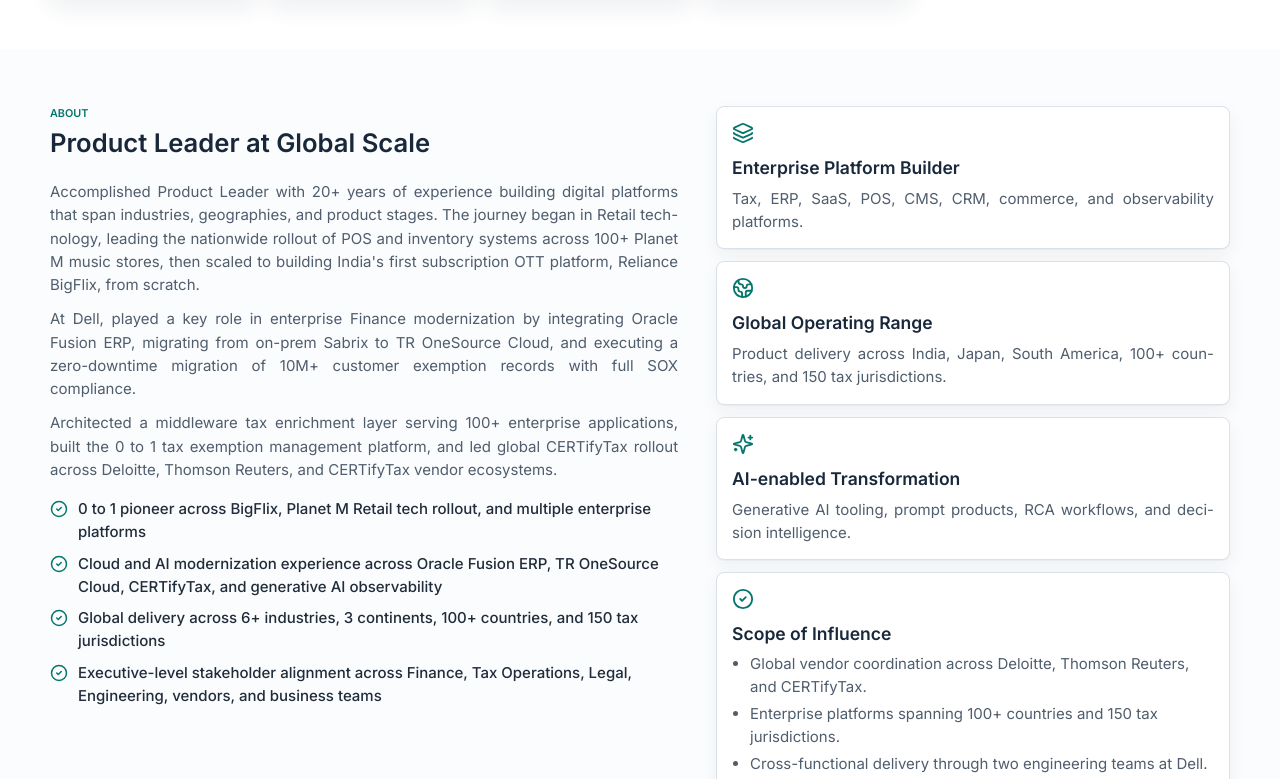
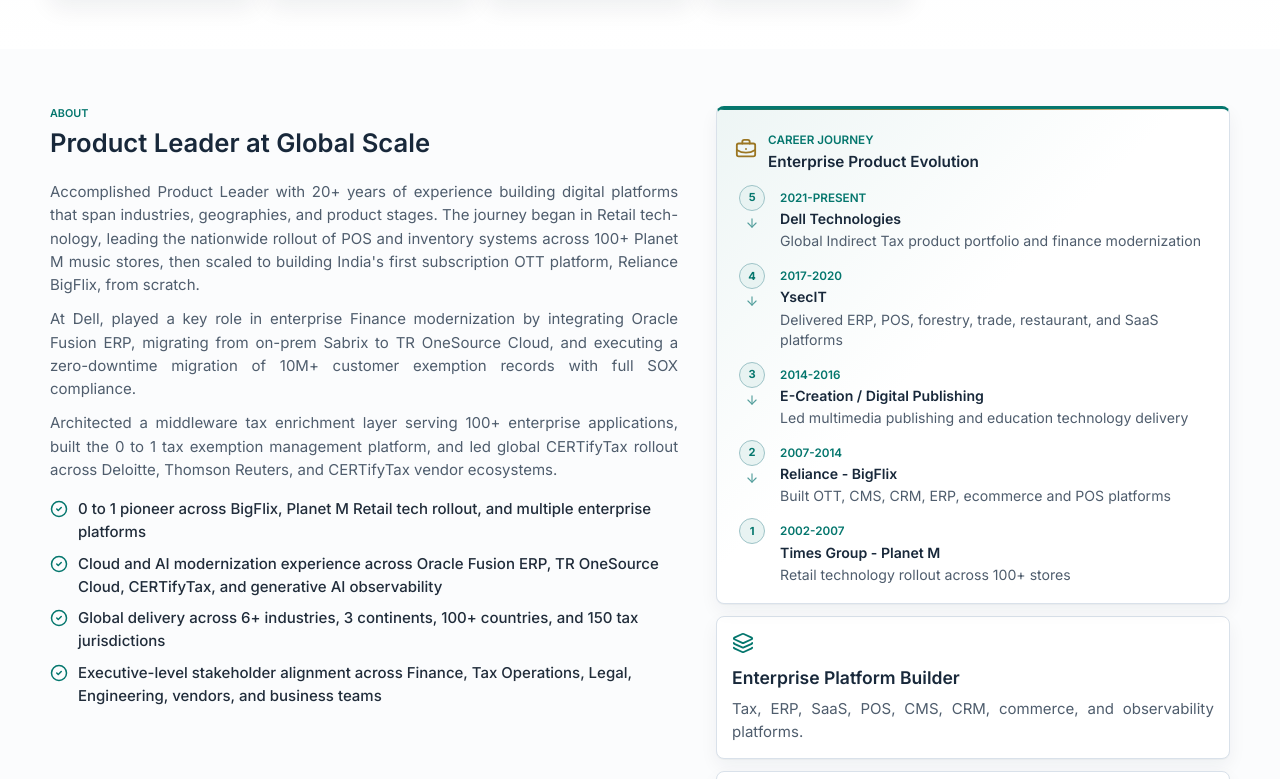
Before and after one commit to vijayshagunkumar/vijayshagunkumar.github.io, a React (Vite) app: page / in a window 1280 px wide. Shown: the part 701-1480 px from the top of the page. Built offline with nearby package versions, Linux system fonts and the light colour scheme.

Commit message:
Refine about career journey layout

```diff
--- a/src/components/About.tsx
+++ b/src/components/About.tsx
@@ -1,4 +1,4 @@
-import { CheckCircle2, Globe2, Layers3, Sparkles } from "lucide-react";
+import { ArrowDown, BriefcaseBusiness, CheckCircle2, Globe2, Layers3, Sparkles } from "lucide-react";
 import { journey, profile, scopeOfInfluence } from "../data/profile";
 import { SectionHeader } from "./SectionHeader";
 
@@ -9,6 +9,8 @@
 ];
 
 export function About() {
+  const descendingJourney = [...journey].reverse();
+
   return (
     <section id="about" className="section">
       <div className="wrap two-column">
@@ -28,6 +30,30 @@
           </ul>
         </div>
         <div className="stack">
+          <div className="timeline-card journey-card">
+            <div className="journey-card-head">
+              <BriefcaseBusiness size={22} />
+              <div>
+                <span>Career Journey</span>
+                <h3>Enterprise Product Evolution</h3>
+              </div>
+            </div>
+            <div className="journey-flow">
+              {descendingJourney.map((item, index) => (
+                <div className="journey-step" key={item.period}>
+                  <div className="journey-marker">
+                    <span>{descendingJourney.length - index}</span>
+                    {index < descendingJourney.length - 1 ? <ArrowDown size={14} /> : null}
+                  </div>
+                  <div>
+                    <span>{item.period}</span>
+                    <strong>{item.company}</strong>
+                    <p>{item.role}</p>
+                  </div>
+                </div>
+              ))}
+            </div>
+          </div>
           {cards.map((card) => (
             <article className="mini-card" key={card.title}>
               <card.icon size={22} />
@@ -44,16 +70,6 @@
               ))}
             </ul>
           </article>
-          <div className="timeline-card">
-            <h3>Career Journey</h3>
-            {journey.map((item) => (
-              <div className="journey-row" key={item.period}>
-                <span>{item.period}</span>
-                <strong>{item.company}</strong>
-                <p>{item.role}</p>
-              </div>
-            ))}
-          </div>
         </div>
       </div>
     </section>
--- a/src/styles/components.css
+++ b/src/styles/components.css
@@ -598,6 +598,8 @@
 }
 
 .journey-row span,
+.journey-card-head span,
+.journey-step span,
 .experience-meta,
 .project-topline,
 .compact-card span {
@@ -617,6 +619,101 @@
   margin: 3px 0 0;
   color: var(--muted);
   font-size: 1rem;
+}
+
+.journey-card {
+  position: relative;
+  overflow: hidden;
+  padding: 18px;
+  border-top: 3px solid var(--accent);
+  background:
+    linear-gradient(135deg, color-mix(in srgb, var(--accent) 7%, var(--surface)) 0%, var(--surface) 46%),
+    var(--surface);
+}
+
+.journey-card::before {
+  content: "";
+  position: absolute;
+  inset: 0 0 auto;
+  height: 1px;
+  background: linear-gradient(90deg, var(--accent), var(--accent-2), transparent);
+}
+
+.journey-card-head {
+  display: flex;
+  gap: 11px;
+  align-items: center;
+  margin-bottom: 14px;
+}
+
+.journey-card-head svg {
+  flex: 0 0 auto;
+  color: var(--accent-2);
+}
+
+.journey-card-head h3 {
+  margin: 3px 0 0;
+  color: var(--heading);
+  font-size: 1.02rem;
+  line-height: 1.16;
+  font-weight: 600;
+}
+
+.journey-flow {
+  display: grid;
+  gap: 0;
+}
+
+.journey-step {
+  display: grid;
+  grid-template-columns: 34px 1fr;
+  gap: 11px;
+  padding: 0 0 12px;
+}
+
+.journey-step:last-child {
+  padding-bottom: 0;
+}
+
+.journey-marker {
+  display: grid;
+  justify-items: center;
+  align-content: start;
+  gap: 5px;
+}
+
+.journey-marker span {
+  width: 26px;
+  height: 26px;
+  display: grid;
+  place-items: center;
+  border: 1px solid color-mix(in srgb, var(--accent) 28%, var(--border));
+  border-radius: 999px;
+  background: color-mix(in srgb, var(--accent) 9%, var(--surface));
+  color: var(--accent);
+  font-size: 0.74rem;
+  font-weight: 700;
+}
+
+.journey-marker svg {
+  color: color-mix(in srgb, var(--accent) 62%, var(--border));
+}
+
+.journey-step strong {
+  display: block;
+  margin-top: 2px;
+  color: var(--heading);
+  font-size: 0.94rem;
+  line-height: 1.22;
+  font-weight: 600;
+}
+
+.journey-step p {
+  margin: 4px 0 0;
+  color: var(--muted);
+  font-size: 0.94rem;
+  line-height: 1.42;
+  text-align: left;
 }
 
 .impact-section,
```
